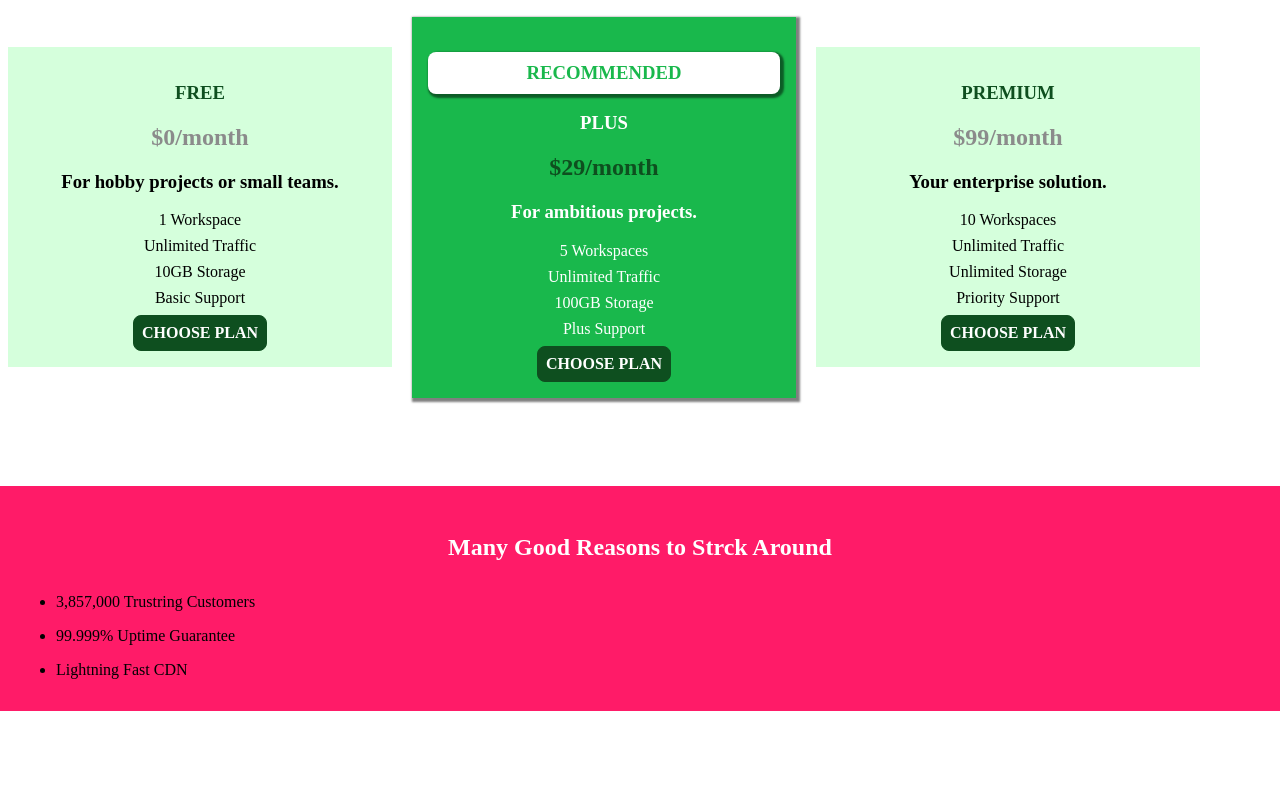
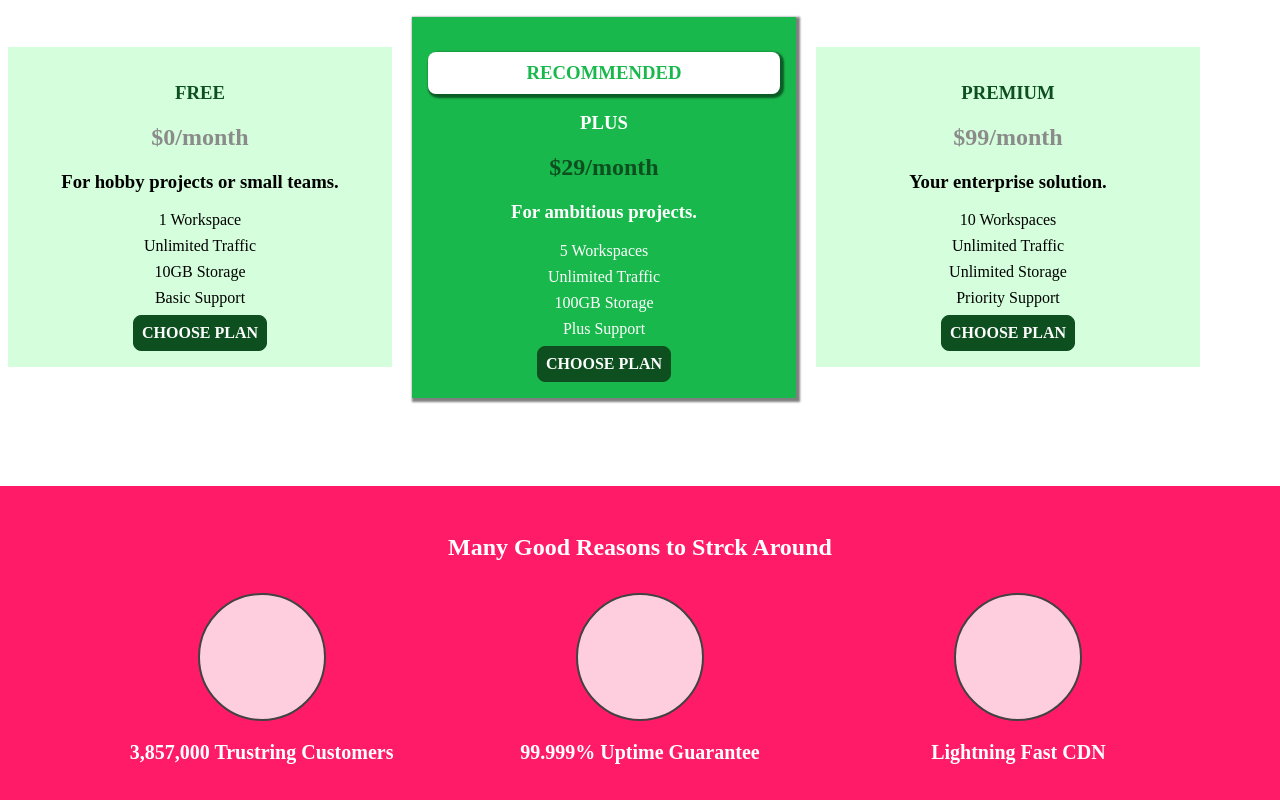
Before and after one commit to Gangbaekho/udemy-css-master, a plain HTML site: page course-1/index.html in a window 1280 px wide. Shown: the part 628-1428 px from the top of the page. Before the commit the page ends 1339 px from the top, so only its background shows below. Drawn offline with Linux system fonts and the light colour scheme.

Commit message:
preparing the content of the key feature area

```diff
--- a/course-1/index.html
+++ b/course-1/index.html
@@ -81,24 +81,24 @@
         </section>
         <section id="key-features">
             <h1 class="section-title">Many Good Reasons to Strck Around</h1>
-            <ul>
-                <li>
-                    <div>
+            <ul class="key-feature__list">
+                <li class="key-feature">
+                    <div class="key-feature__image">
 
                     </div>
-                    <p>3,857,000 Trustring Customers</p>
+                    <p class="key-feature__description">3,857,000 Trustring Customers</p>
                 </li>
-                <li>
-                    <div>
+                <li class="key-feature">
+                    <div class="key-feature__image">
 
                     </div>
-                    <p>99.999% Uptime Guarantee</p>
+                    <p class="key-feature__description">99.999% Uptime Guarantee</p>
                 </li>
-                <li>
-                    <div>
+                <li class="key-feature">
+                    <div class="key-feature__image">
 
                     </div>
-                    <p>Lightning Fast CDN</p>
+                    <p class="key-feature__description">Lightning Fast CDN</p>
                 </li>
             </ul>
         </section>
--- a/course-1/main.css
+++ b/course-1/main.css
@@ -166,3 +166,32 @@ body {
   color: white;
   margin: 32px;
 }
+
+.key-feature__list {
+  list-style: none;
+  margin: 0;
+  padding: 0;
+  text-align: center;
+}
+
+.key-feature {
+  display: inline-block;
+  width: 30%;
+  vertical-align: top;
+}
+
+.key-feature__image {
+  background: #ffcede;
+  width: 128px;
+  height: 128px;
+  border: 2px solid #424242;
+  border-radius: 50%;
+  margin: auto;
+}
+
+.key-feature__description {
+  text-align: center;
+  font-weight: bold;
+  color: white;
+  font-size: 20px;
+}
```
